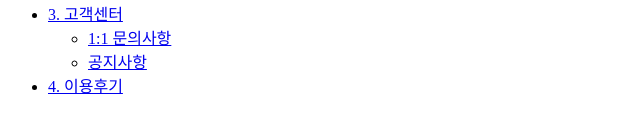
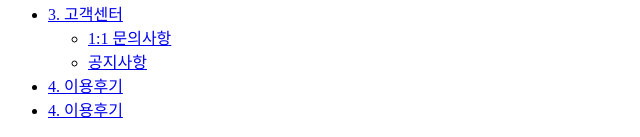
Before and after one commit to judgerTH/2023-06-threego, a Java web app: page / in a window 1280 px wide. Shown: the part 753-890 px from the top of the page, without its empty margins (0-640 px from the left). Before the commit the page ends 847 px from the top, so only its background shows below. Run offline with Tomcat 11, a stand-in JSP engine, Linux system fonts and the light colour scheme.

Commit message:
관리자 페이지 링크추가

```diff
--- a/src/main/webapp/WEB-INF/views/admin/adminMain.jsp
+++ b/src/main/webapp/WEB-INF/views/admin/adminMain.jsp
@@ -6,6 +6,6 @@
 <title>adminMain</title>
 </head>
 <body>
-
+	.
 </body>
 </html>
--- a/src/main/webapp/index.jsp
+++ b/src/main/webapp/index.jsp
@@ -52,6 +52,7 @@
                 </ul>
             </li>
             <li><a href="reviews.jsp">4. 이용후기</a></li>
+            <li><a href="/WEB-INF/views/admin/adminMain.jsp">4. 이용후기</a></li>
         </ul>
     </nav>
 </body>
```
